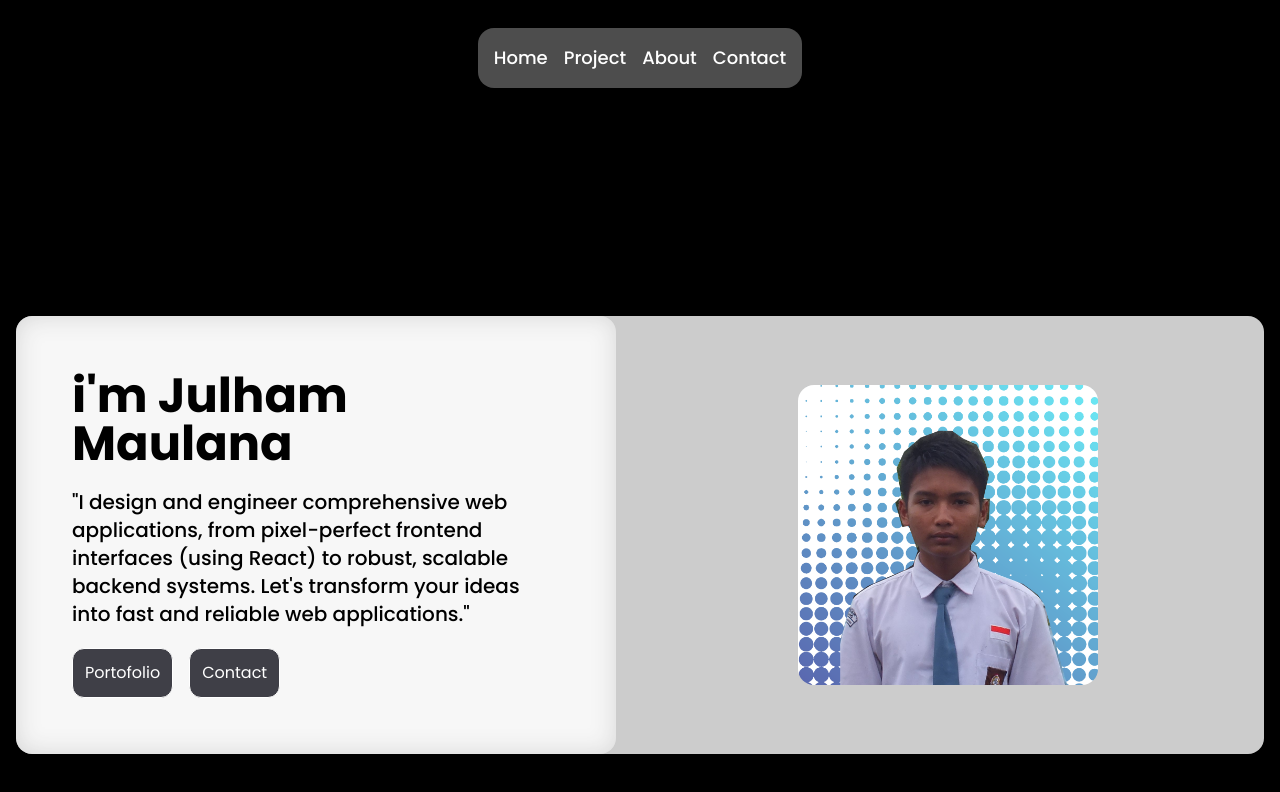
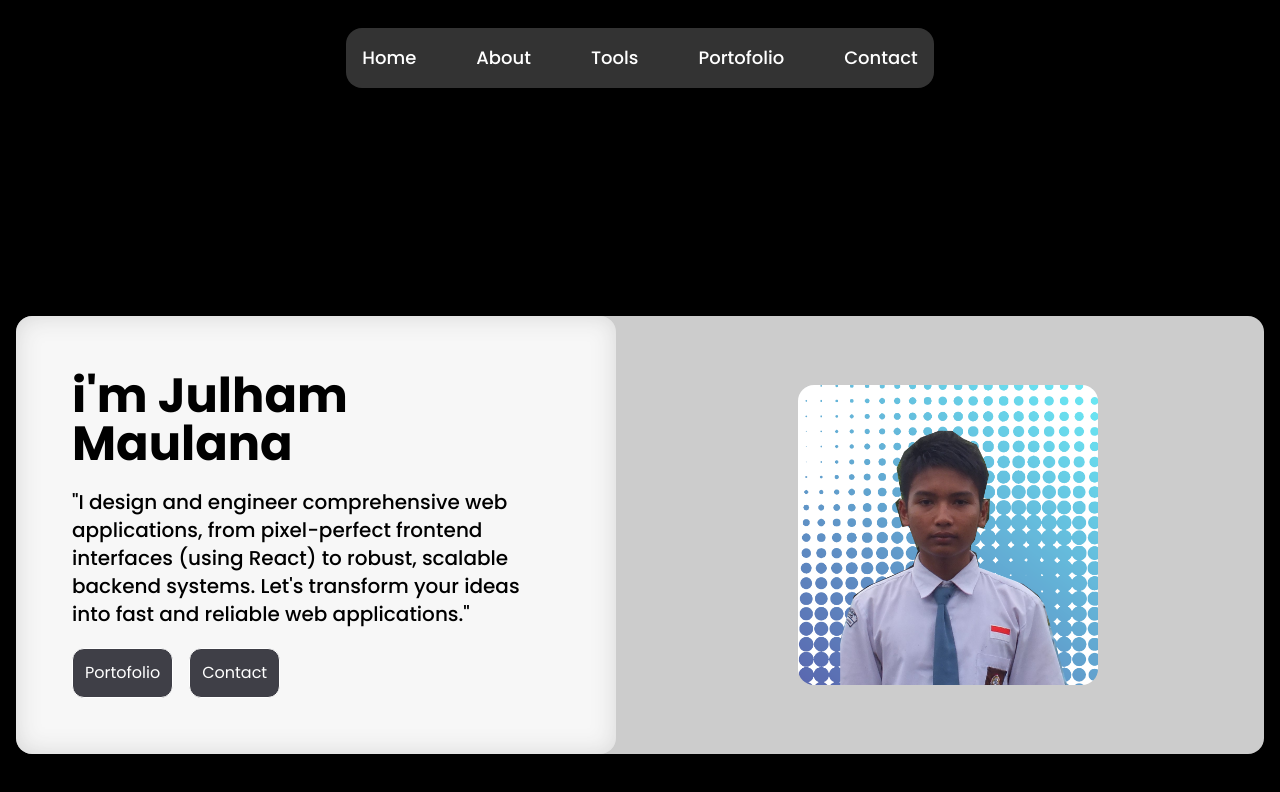
Before and after one commit to rwxjejedx/portofolio, a React (Vite) app in the folder my-portofolio-apps/: page / in a window 1280 px wide. Shown: the top 792 px of the page. Built offline with nearby package versions, Linux system fonts and the light colour scheme.

Commit message:
feat:fix navbar

```diff
--- a/my-portofolio-apps/src/components/Navbar.tsx
+++ b/my-portofolio-apps/src/components/Navbar.tsx
@@ -20,23 +20,22 @@ const Navbar = () => {
     <div className="navbar py-7 w-full flex justify-center">
         <ul
             className={`
-                menu flex justify-between gap-4 text-white
+                menu flex justify-between gap-3 md:gap-15 text-white
+                text-xs w-full  fixed left-1/2 -translate-x-1/2 z-33
 
-                // Lebar dan Posisi Default (Mobile)
-                w-11/12 sm:w-10/12 // Gunakan w-11/12 atau w-full untuk mengatasi masalah
-                fixed left-1/2 -translate-x-1/2
 
                 // Lebar dan Posisi MD (Desktop)
                 md:static md:w-auto md:max-w-5xl md:-translate-x-0
 
-                md:opacity-100 bg-white/30 backdrop-blur-md p-4 rounded-2xl
+                md:opacity-100 bg-white/20 backdrop-blur-md p-4 rounded-2xl
                 transition-all md:transition-none
                 ${active ? "top-5 opacity-100" : "-top-3"}
             `}
         >
             <li><a href="#" className="sm:text-lg text-base font-medium">Home</a></li>
-            <li><a href="#" className="sm:text-lg text-base font-medium">Project</a></li>
             <li><a href="#" className="sm:text-lg text-base font-medium">About</a></li>
+            <li><a href="#" className="sm:text-lg text-base font-medium">Tools</a></li>
+            <li><a href="#" className="sm:text-lg text-base font-medium">Portofolio</a></li>
             <li><a href="#" className="sm:text-lg text-base font-medium">Contact</a></li>
         </ul>
     </div>
```
